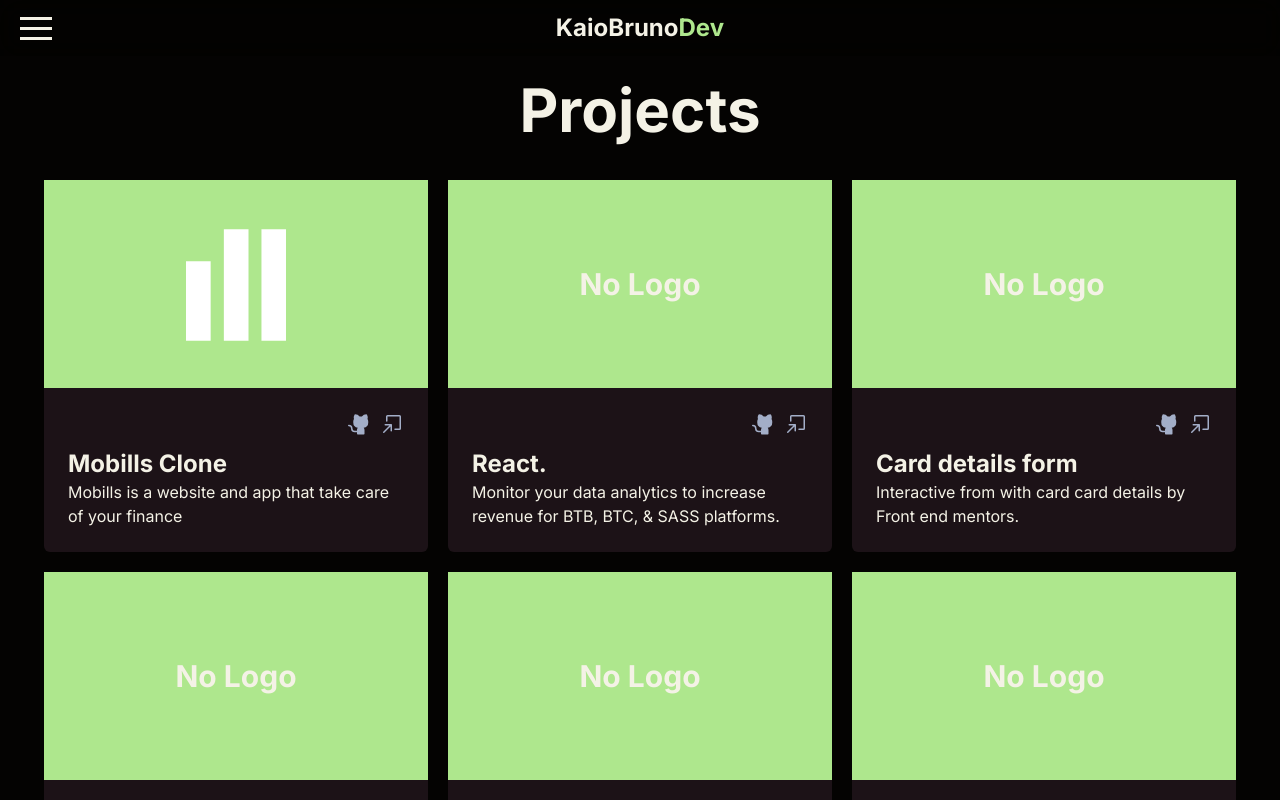
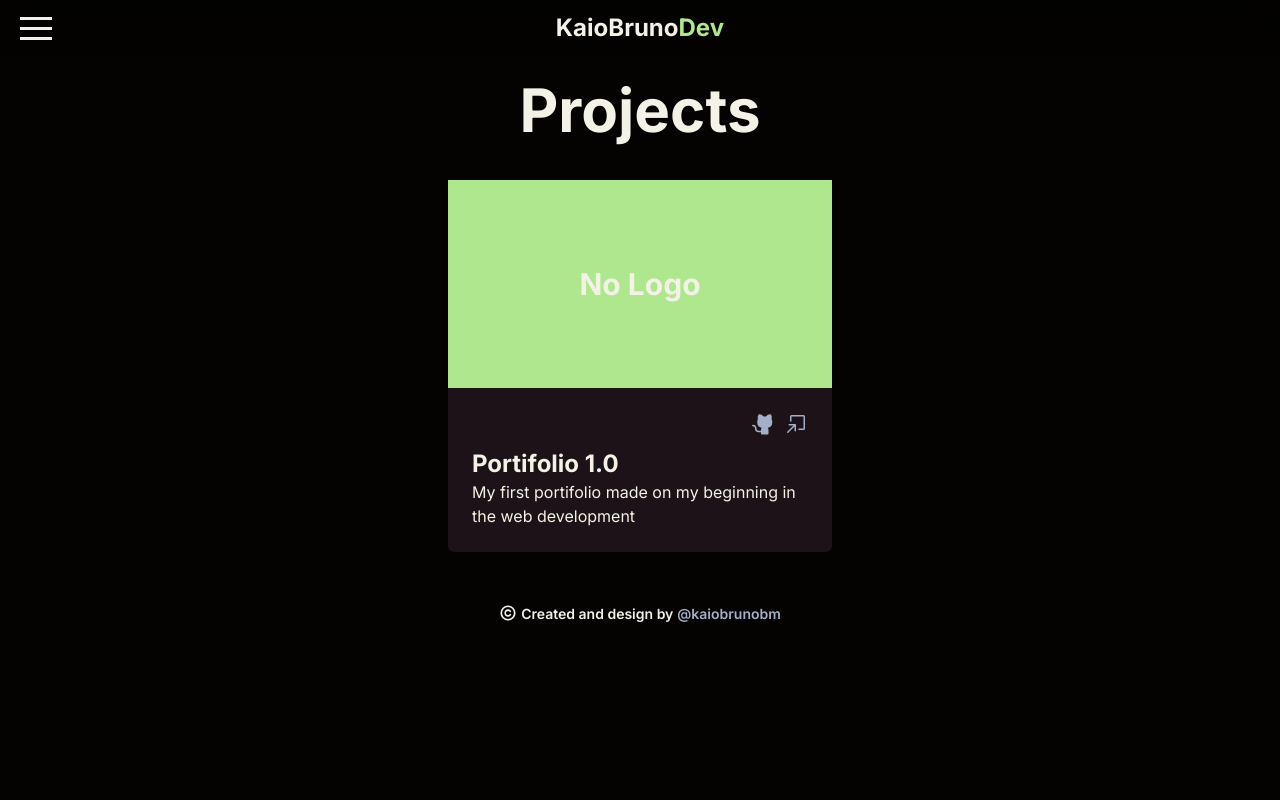
Before and after one commit to kaiobrunobm/kaiobruno-homepage, a Next.js app: page /Projects in a window 1280 px wide. Shown: the top 800 px of the page. Built offline with nearby package versions, Linux system fonts and the light colour scheme.

Commit message:
Getting a job

```diff
--- a/app/Projects/projects.js
+++ b/app/Projects/projects.js
@@ -1,40 +1,6 @@
 export const projects = [
   {
     id: 1,
-    name: "Mobills Clone",
-    description: "Mobills is a website and app that take care of your finance",
-    logoUrl: "/logos/mobills-md-logo.svg",
-    htmlUrl: "https://mobills-clone.vercel.app/",
-    repoUrl: "https://github.com/kaiobrunobm/mobills-clone",
-  },
-  {
-    id: 2,
-    name: "React.",
-    description:
-      "Monitor your data analytics to increase revenue for BTB, BTC, & SASS platforms.",
-    logoUrl: "",
-    htmlUrl: "https://full-app-tutorial.vercel.app/",
-    repoUrl: "https://github.com/kaiobrunobm/full-app-tutorial",
-  },
-  {
-    id: 3,
-    name: "Card details form",
-    description:
-      "Interactive from with card card details by Front end mentors.",
-    logoUrl: "",
-    htmlUrl: "https://interactive-card-details-form-bay.vercel.app/",
-    repoUrl: "https://github.com/kaiobrunobm/interactive-card-details-form",
-  },
-  {
-    id: 4,
-    name: "Intro section",
-    description: "Intro web page static with dropdown by Front end mentors",
-    logoUrl: "",
-    htmlUrl: "https://intro-section-with-dropdown-b21e.vercel.app/",
-    repoUrl: "https://github.com/kaiobrunobm/intro-section-with-dropdown",
-  },
-  {
-    id: 5,
     name: "Portifolio 1.0",
     description:
       "My first portifolio made on my beginning in the web development",
@@ -42,13 +8,4 @@ export const projects = [
     htmlUrl: "https://kaiobrunobm.github.io/portfolio/",
     repoUrl: "https://github.com/kaiobrunobm/portfolio",
   },
-  {
-    id: 6,
-    name: "IOS calculator clone",
-    description:
-      "a simple calculator made with javascript coping the IOS Calculator design",
-    logoUrl: "",
-    htmlUrl: "https://kaiobrunobm.github.io/ios-calculator/",
-    repoUrl: "https://github.com/kaiobrunobm/ios-calculator",
-  },
 ];
```
